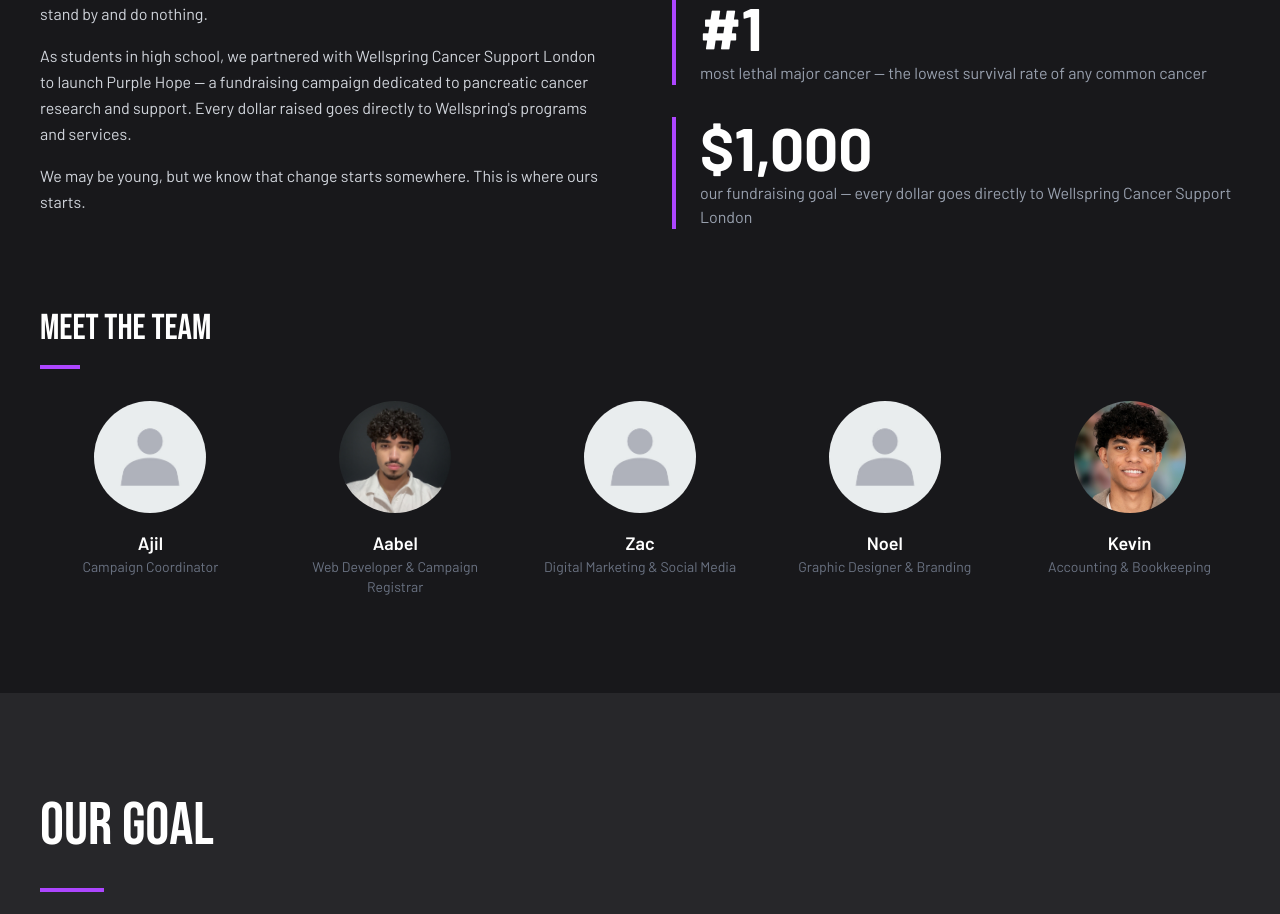
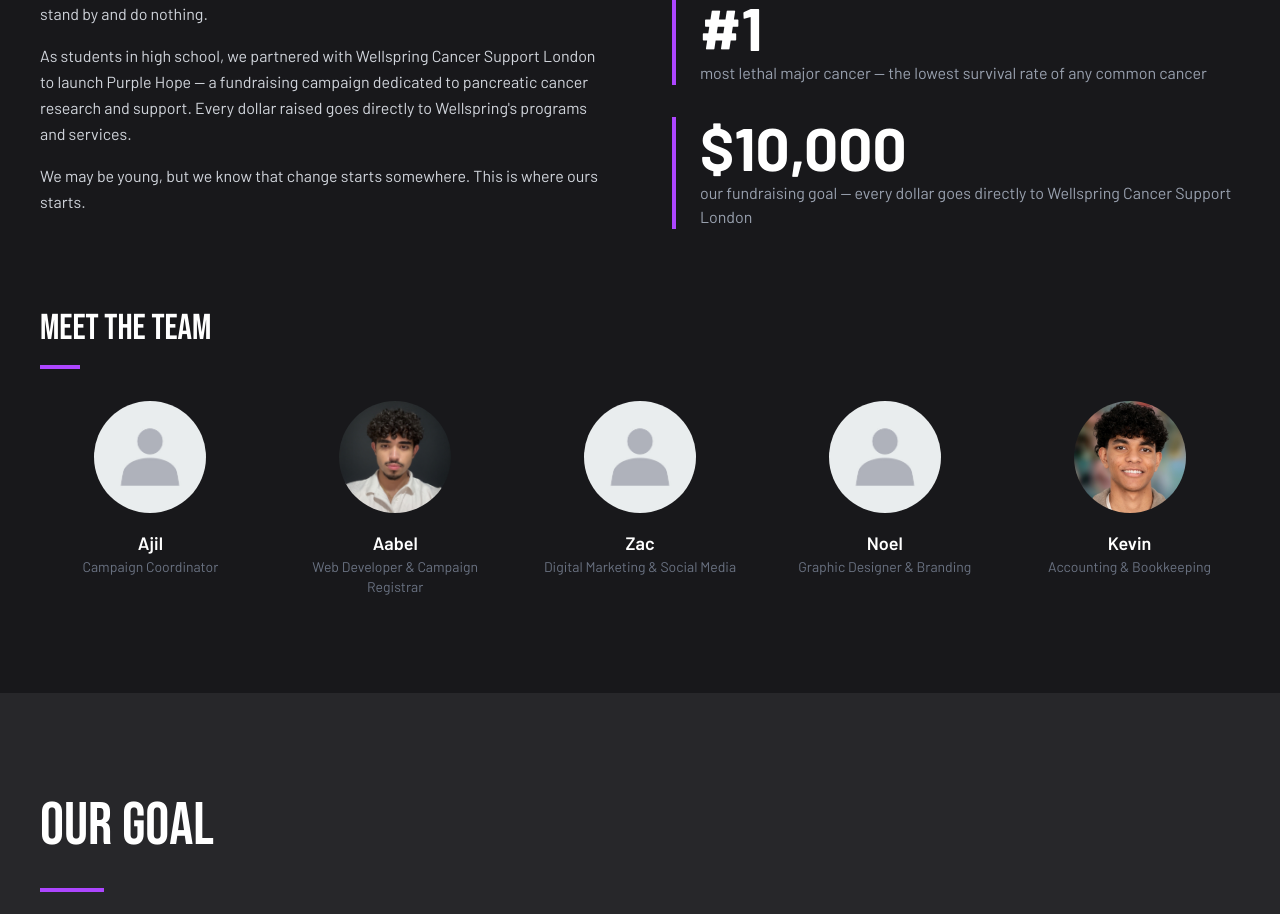
Before and after one commit to eldoaabel-arch/Purple-Hope-Website, a Next.js app: page / in a window 1280 px wide. Shown: the part 1327-2241 px from the top of the page. Built offline with nearby package versions, Linux system fonts and the light colour scheme.

Commit message:
Placeholders for Ajil and Noel

```diff
--- a/src/app/components/About.tsx
+++ b/src/app/components/About.tsx
@@ -60,7 +60,7 @@
               <p className="text-gray-400 mt-1">most lethal major cancer — the lowest survival rate of any common cancer</p>
             </div>
             <div className="border-l-4 border-purple-500 pl-6">
-              <p className="text-6xl font-black text-white">$1,000</p>
+              <p className="text-6xl font-black text-white">$10,000</p>
               <p className="text-gray-400 mt-1">our fundraising goal — every dollar goes directly to Wellspring Cancer Support London</p>
             </div>
           </div>
```
